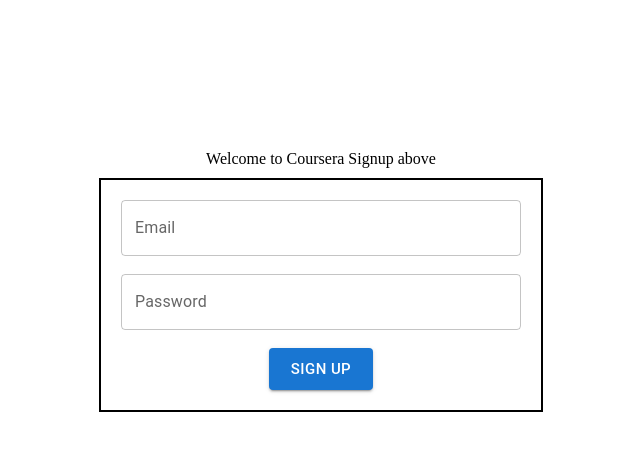
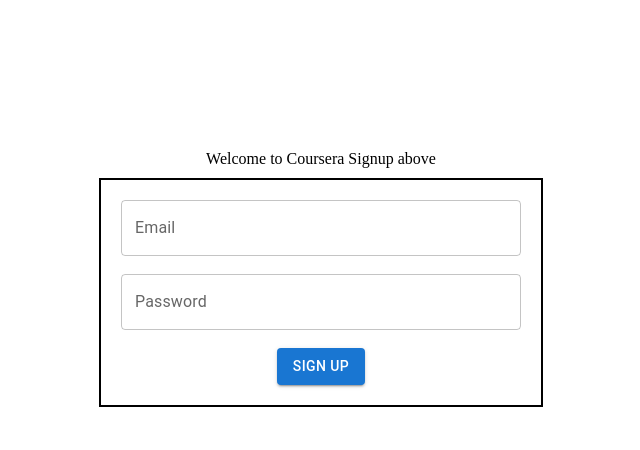
Before and after one commit to Tridib11/Cohort-Restart, a React (Vite) app in the folder week-5/vite-course-selling-app/: page / in a window 1280 px wide. Shown: the top 450 px of the page, without its empty margins (319-959 px from the left). Built offline with nearby package versions, Linux system fonts and the light colour scheme.

Commit message:
File added

```diff
--- a/week-5/vite-course-selling-app/src/Signup.jsx
+++ b/week-5/vite-course-selling-app/src/Signup.jsx
@@ -33,7 +33,7 @@
           />
           <br />
           <br />
-          <Button size={"large"} variant="contained">Sign Up</Button>
+          <Button size={"largdfadfafasfe"} variant="contained">Sign Up</Button>
         </div>
       </center>
     </div>
```
